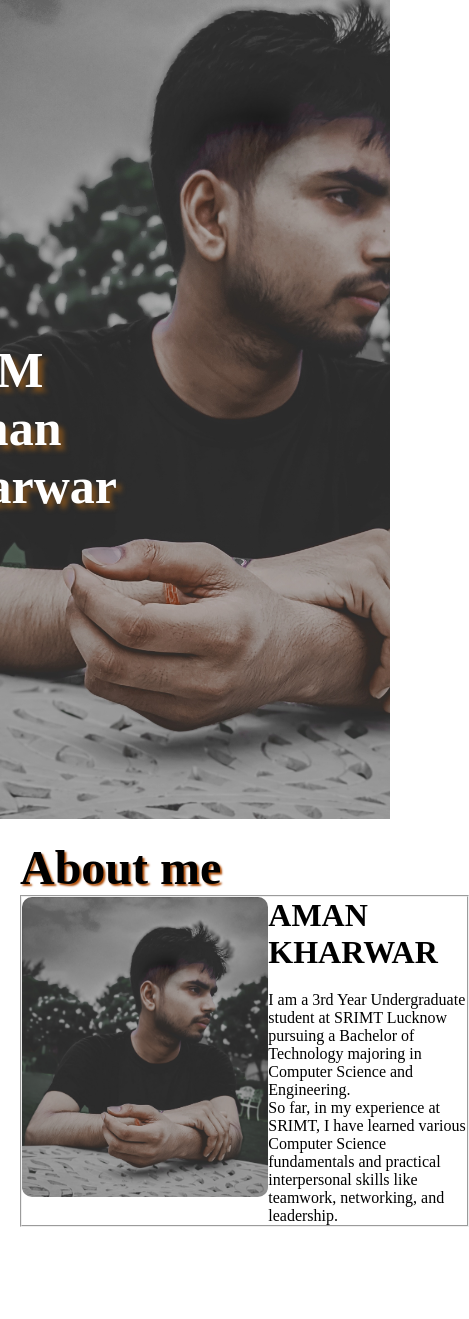
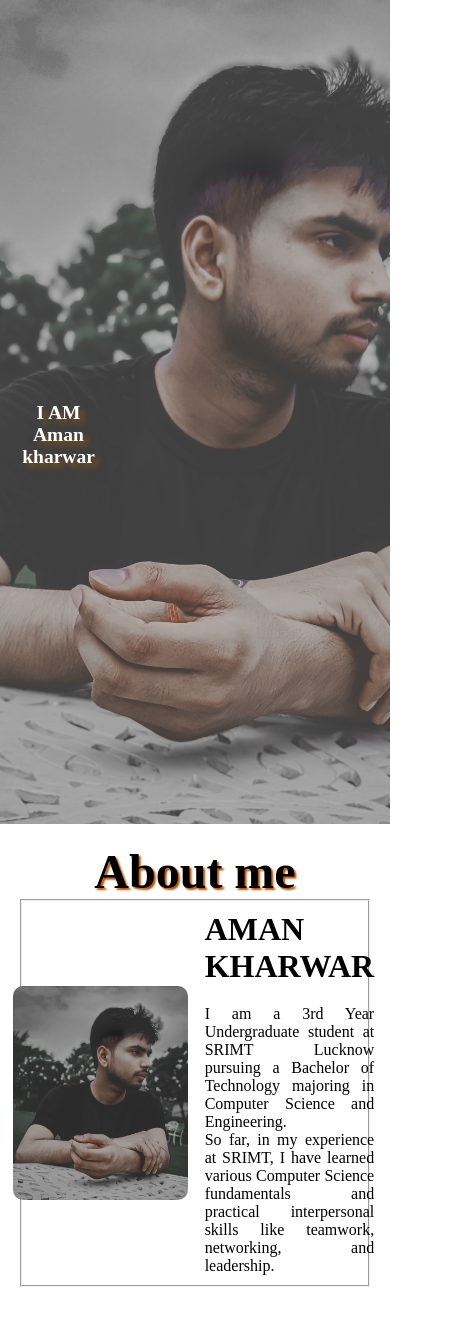
Before and after one commit to Amankhare01/My-portfolio, a plain HTML site: page index.html in a window 390 px wide. Shown: the part 81-1400 px from the top of the page, 469 px wide, since content can reach past the window. Drawn offline with Linux system fonts and the light colour scheme.

Commit message:
Update style.css

```diff
--- a/style.css
+++ b/style.css
@@ -1,59 +1,67 @@
-*{
+* {
   margin: 0;
   padding: 0;
   box-sizing: border-box;
 }
-.n1{
+
+.n1 {
   display: flex;
   justify-content: center;
   align-items: center;
   background-color: rgb(58, 55, 55);
   position: sticky;
   top: 0;
-    opacity: .9;
+  opacity: .8;
 }
-.n1 ul{
+
+.n1 ul {
   display: flex;
   list-style: none;
   margin: 20px 0px;
 }
-.n1 ul li{
+
+.n1 ul li {
   font-family: century;
   font-size: 1.1rem;
   font-weight: bold;
 }
-.n1 ul li a{
+
+.n1 ul li a {
   text-decoration: none;
   color: white;
   padding: 8px 25px;
   transition: all .5s ease;
 }
-.n1 ul li a:hover{
+
+.n1 ul li a:hover {
   background-color: rgb(224, 134, 0);
   color: black;
   box-shadow: 0 0 10px rgb(34, 37, 188);
 }
-#Home{
+
+#Home {
   display: flex;
   flex-direction: column;
   background: rgba(red, green, blue, 0.5);
-    height: 840px;
+  height: 100vh;
   justify-content: center;
   align-items: center;
+  position: relative;
 }
 
-#Home::before{
+#Home::before {
   content: "";
   position: absolute;
   top: 0;
   right: 0;
   background: url('aman.jpeg') no-repeat center center/cover;
-    height: 900px;
+  height: 100%;
   width: 100%;
   z-index: -1;
-    opacity: 5;
+  opacity: 0.9;
 }
-.head1{
+
+.head1,.h2 {
   color: white;
   display: flex;
   align-items: center;
@@ -61,39 +69,51 @@
   top: 50%;
   right: 70%;
   resize: 10%;
-    font-size: 50px;
+  font-size: 5vw;
   text-shadow: 5px 5px 5px rgb(121, 78, 31);
+  text-align: center;
 }
-#about{
+
+#about {
   display: flex;
   flex-direction: column;
   box-sizing: border-box;
   padding: 20px;
   margin-bottom: 50px;
+  text-align: center;
 }
-#pic{
+
+#pic {
   display: flex;
+  justify-content: center;
+  align-items: center;
 }
-#pic img{
-    width: 275px;
-    height: 300px;
+
+#pic img {
+  width: 100%;
+  max-width: 275px;
+  height: auto;
   border-radius: 10px;
 }
-#inro{
+
+#intro {
   display: flex;
   flex-direction: column;
   text-align: justify;
-    padding: 20px;;
+  padding: 20px;
 }
-#intro h2{
+
+#intro h2 {
   font-size: 2rem;
   margin-bottom: 20px;
 }
-.heading1{
+
+.heading1 {
   color: rgb(0, 0, 0);
   text-shadow: 2px 2px 2px rgb(175, 77, 8);
   font-size: 3rem;
 }
+
 #services {
   padding: 50px 0;
   text-align: center;
@@ -128,24 +148,40 @@
 #service p {
   font-size: 16px;
 }
-  .c1{
+
+.c1 {
   font-size: 28px;
   margin-bottom: 30px;
   text-align: center;
   text-shadow: 2px 2px 2px rgb(175, 77, 8);
 }
-  #contact{
+
+#contact {
   text-align: center;
   font-size: 28px;
   margin-bottom: 30px;
+}
 
-  }
-  .div1{
+.div1 {
   width: 100%;
-    position: absolute;
+
   border: 1px solid;
   box-shadow: 10px 10px 10px rgb(67, 67, 67);
   text-align: left;
   padding: 20px;
-
 }
+@media screen and (max-width: 600px){
+  #pic img {
+    width: 100%;
+    max-width: 175px;
+    height: auto;
+    border-radius: 10px;
+    margin: 2%;
+  }
+  #intro {
+    display: flex;
+    flex-direction: column;
+    text-align: justify;
+    padding: 10px;
+  }
+}
```
Lines whose indentation alone changed are shown as unchanged.
